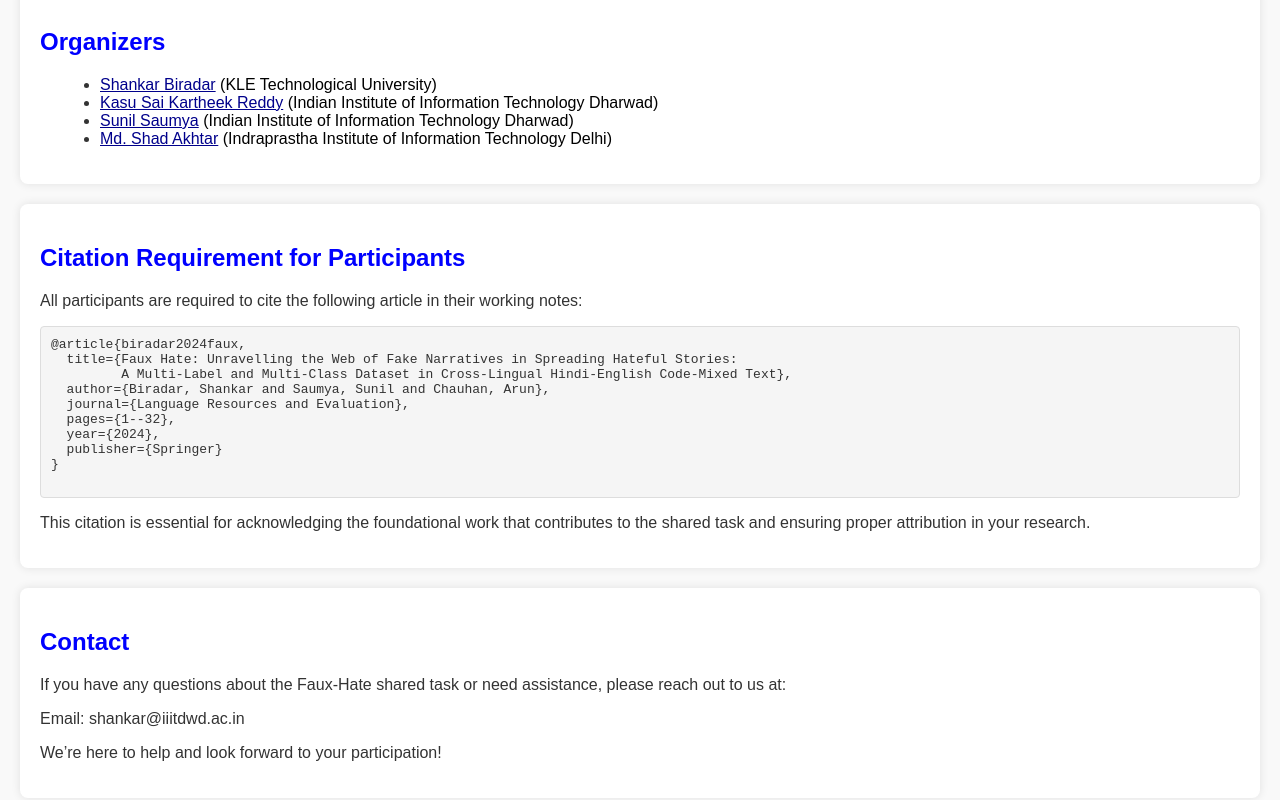
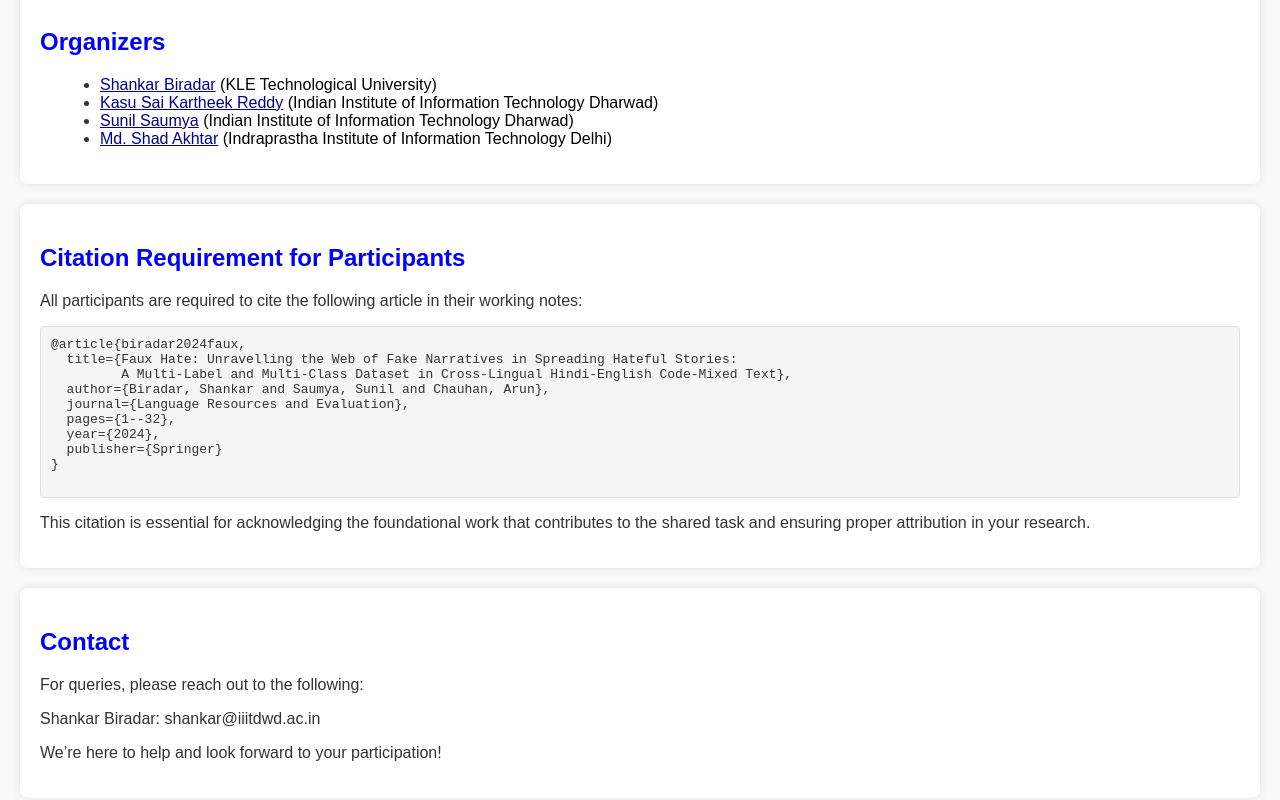
Before and after one commit to Sai-Kartheek-Reddy/Shared-Task-on-Faux-Hate-Detection-at-ICON-2024, a plain HTML site: page index.html in a window 1280 px wide. Shown: the part 2099-2899 px from the top of the page. Drawn offline with Linux system fonts and the light colour scheme.

Commit message:
Update index.html

```diff
--- a/index.html
+++ b/index.html
@@ -138,7 +138,7 @@
 
 <section id="contact" style="margin-top: 20px;">
     <h2>Contact</h2>
-    <p>If you have any questions about the Faux-Hate shared task or need assistance, please reach out to us at:</p>
-    <p>Email: shankar@iiitdwd.ac.in</p>
+    <p>For queries, please reach out to the following:</p>
+    <p>Shankar Biradar: shankar@iiitdwd.ac.in</p>
     <p>We’re here to help and look forward to your participation!</p>
 </section>
```
